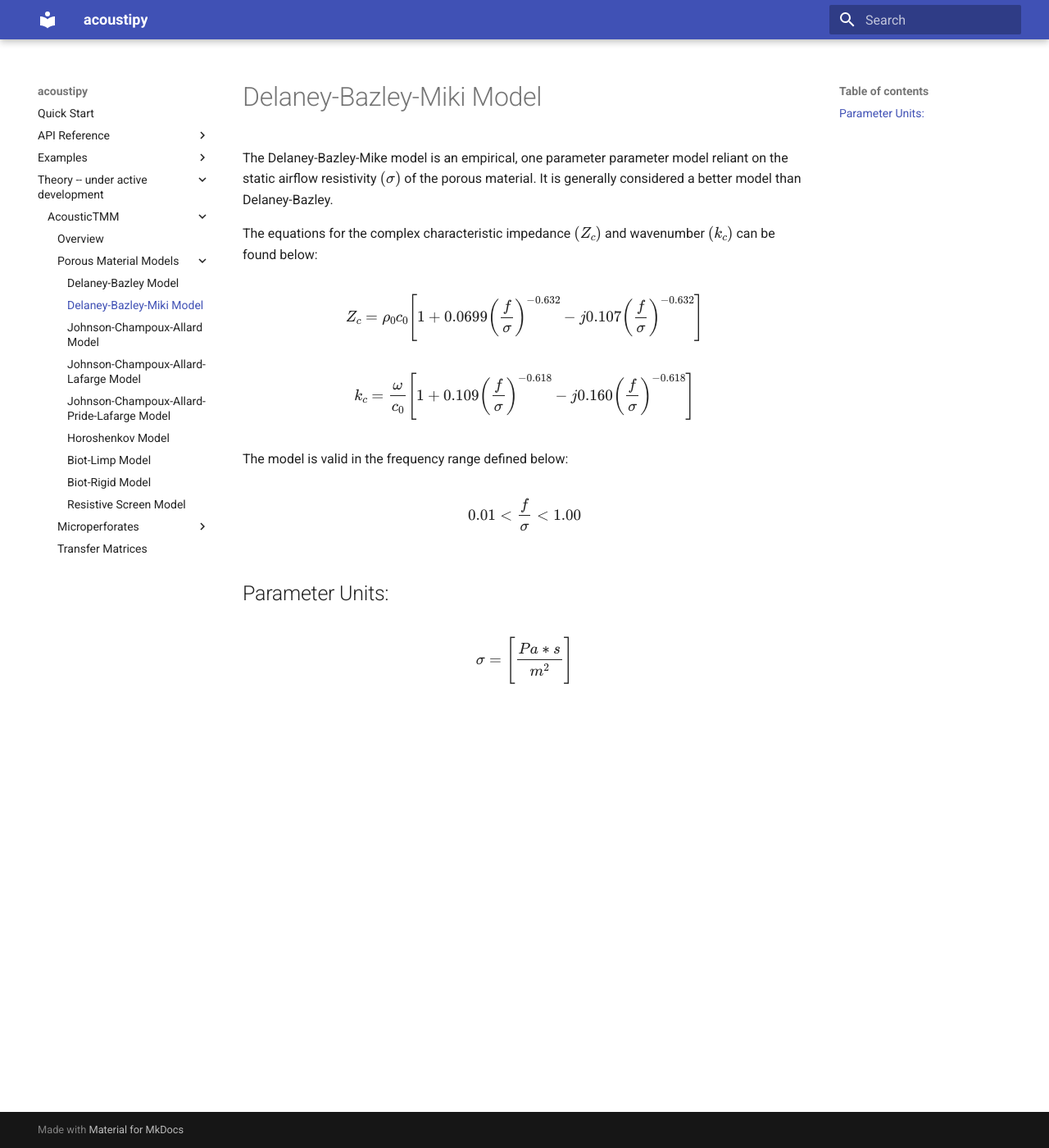
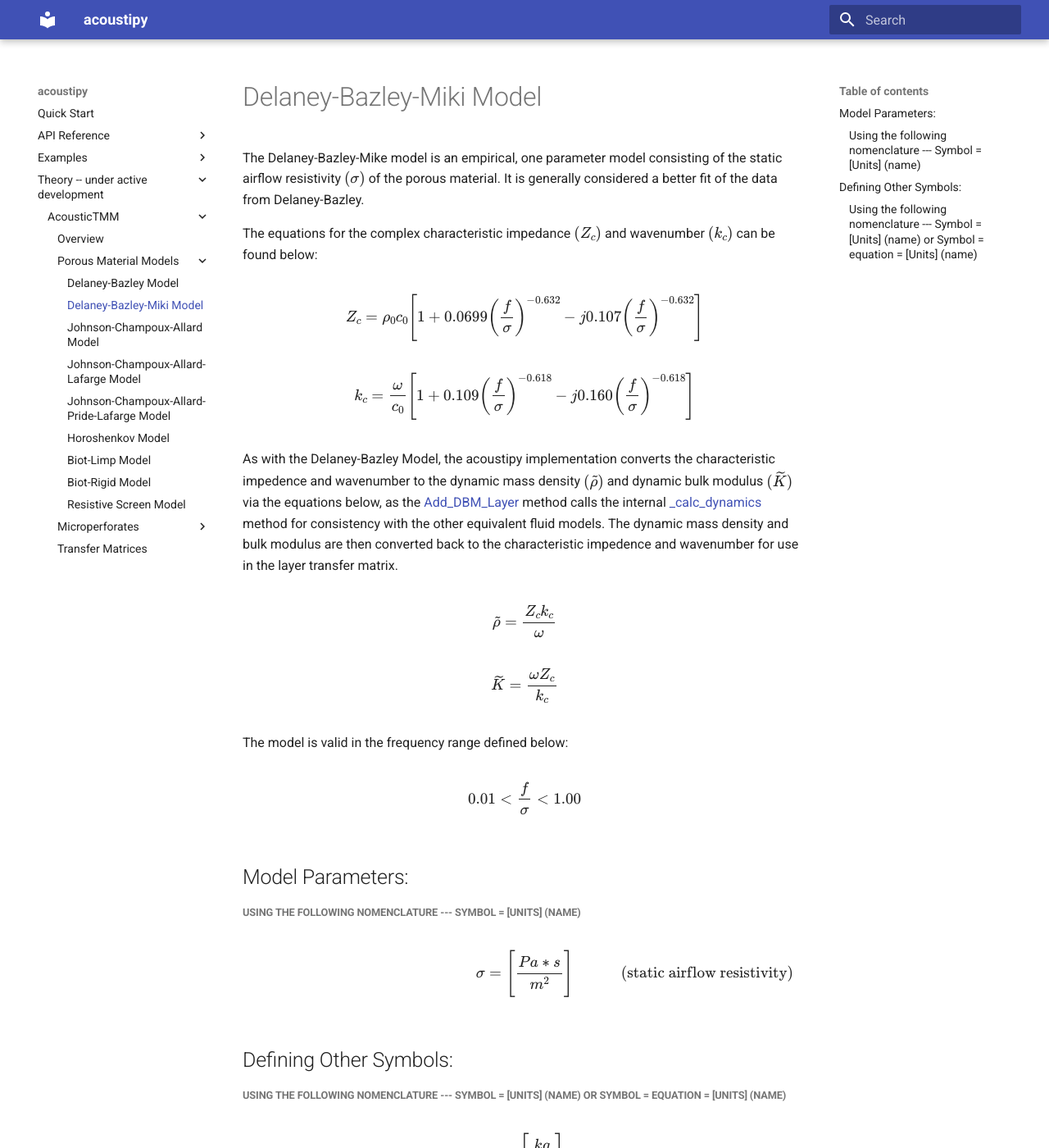
Before and after one commit to jakep72/acoustipy, an MkDocs documentation site: the page built from docs/Theory/DBM_Model.md, in a window 1280 px wide and 1400 px high. Shown: the whole window at 82% size. Built offline with MkDocs 1.6.1 and Material for MkDocs 9.7.7, drawn with Linux system fonts in a browser that asks for light colours; some of the changed text lies outside the part shown.

Commit message:
Finalize DB/DBM in docs/Theory section

```diff
--- a/docs/Theory/DBM_Model.md
+++ b/docs/Theory/DBM_Model.md
@@ -1,4 +1,4 @@
-The Delaney-Bazley-Mike model is an empirical, one parameter parameter model reliant on the static airflow resistivity $(\sigma)$ of the porous material.  It is generally considered a better model than Delaney-Bazley.
+The Delaney-Bazley-Mike model is an empirical, one parameter  model consisting of the static airflow resistivity $(\sigma)$ of the porous material.  It is generally considered a better fit of the data from Delaney-Bazley.
 
 The equations for the complex characteristic impedance $(Z_{c})$ and wavenumber $(k_{c})$ can be found below:
 
@@ -14,14 +14,42 @@ k_{c} = \displaystyle\frac{\omega}{c_{0}}
          - j 0.160  \left(\frac{f}{\sigma}\right)^{-0.618} \Bigg]
 \]
 
+As with the Delaney-Bazley Model, the acoustipy implementation converts the characteristic impedence and wavenumber to the dynamic mass density $(\tilde{\rho})$ and dynamic bulk modulus $(\widetilde{K})$ via the equations below, as the [Add_DBM_Layer](https://jakep72.github.io/acoustipy/AcousticTMM/#src.acoustipy.TMM.AcousticTMM.Add_DBM_Layer) method calls the internal [_calc_dynamics](https://jakep72.github.io/acoustipy/AcousticTMM/#src.acoustipy.TMM.AcousticTMM._calc_dynamics) method for consistency with the other equivalent fluid models.  The dynamic mass density and bulk modulus are then converted back to the characteristic impedence and wavenumber for use in the layer transfer matrix.
+
+\[
+\tilde{\rho} = \frac{Z_{c}k_{c}}{\omega}
+\]
+
+\[
+\widetilde{K} = \frac{{\omega}Z_{c}}{k_{c}}
+\]
+
 The model is valid in the frequency range defined below:
 
 \[
 0.01 < \displaystyle{\frac{f}{\sigma}} < 1.00
 \]
 
-## Parameter Units:
+## Model Parameters:
+
+##### Using the following nomenclature --- Symbol = [Units] (name)
 
 \[
-    \sigma = \Bigg[\frac{Pa*s}{m^2}\Bigg]
+    \sigma = \Bigg[\frac{Pa*s}{m^2}\Bigg]\tag{static airflow resistivity}
 \]
+
+## Defining Other Symbols:
+
+##### Using the following nomenclature --- Symbol = [Units] (name) or Symbol = equation = [Units] (name)
+
+\[
+  \rho_{0} = \Bigg[\frac{kg}{m^3}\Bigg]\tag{air density}
+\]
+
+\[
+f = \Bigg[Hz\Bigg]\tag{linear frequency}
+\]
+
+\[
+\omega = 2{\pi}f = \Bigg[\frac{radians}{s}\Bigg]\tag{angular frequency}
+\]
```
Also changed, not shown: docs/Theory/DB_Model.md (+31 -3 lines).
